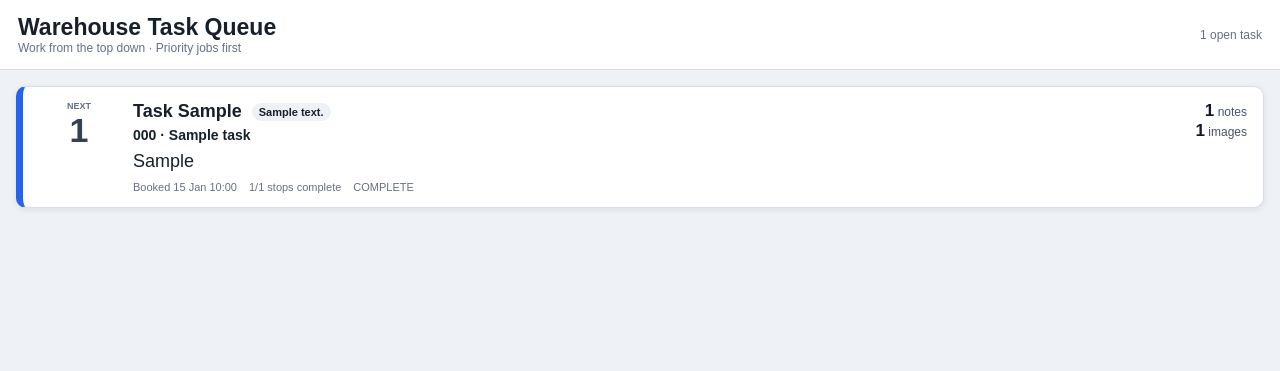
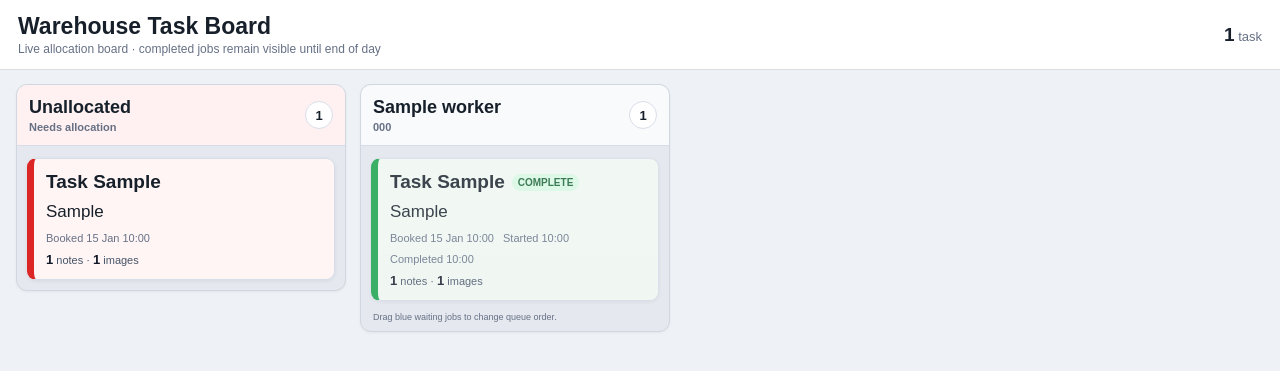
Before and after one commit to Manic8484/job-monitor, a Flask app: template templates/warehouse_tasks.html in a window 1280 px wide. Shown: the top 371 px of the page. Run offline with Flask 3, Linux system fonts and the light colour scheme; the template is opened without the code that fills it: most values are stand-ins (such as "Sample title", 1, 10 or a date in 2020); some libraries are stand-ins or nearby versions.

Commit message:
Add files via upload

```diff
--- a/templates/warehouse_tasks.html
+++ b/templates/warehouse_tasks.html
@@ -5,49 +5,100 @@
 <meta name="viewport" content="width=device-width,initial-scale=1">
 <title>Warehouse Tasks</title>
 <style>
-:root{--bg:#eef1f5;--ink:#17202a;--muted:#667085;--line:#d8dee8;--red:#dc2626;--amber:#f59e0b;--blue:#2563eb;--green:#16a34a}
-*{box-sizing:border-box}body{margin:0;font-family:Arial,sans-serif;background:var(--bg);color:var(--ink)}
-header{position:sticky;top:0;z-index:20;background:#fff;border-bottom:1px solid #ddd;padding:14px 18px;display:flex;justify-content:space-between;align-items:center}
-h1{margin:0;font-size:23px}.subhead{font-size:12px;color:var(--muted)}
-main{padding:16px;max-width:1500px;margin:auto}.stack{display:flex;flex-direction:column;gap:12px}
-.task{background:#fff;border:1px solid var(--line);border-radius:10px;box-shadow:0 2px 6px rgba(0,0,0,.08);padding:14px 16px;display:grid;grid-template-columns:80px 1fr auto;gap:14px;align-items:start;cursor:pointer}
-.task:hover{box-shadow:0 3px 10px rgba(0,0,0,.14)}.pos{font-size:34px;font-weight:800;text-align:center;color:#344054}.pos small{display:block;font-size:9px;text-transform:uppercase;color:var(--muted)}
-.task.priority{border-left:7px solid var(--red)}.task.normal{border-left:7px solid var(--blue)}
-.topline{display:flex;gap:10px;align-items:center;flex-wrap:wrap}.ref{font-size:18px;font-weight:800}.service{font-size:11px;font-weight:700;background:#eef2f6;border-radius:12px;padding:3px 7px}.who{font-size:14px;font-weight:700;margin-top:5px}.headline{font-size:18px;margin-top:8px}.meta{display:flex;gap:12px;flex-wrap:wrap;font-size:11px;color:var(--muted);margin-top:9px}.badge{font-size:10px;font-weight:800;padding:4px 7px;border-radius:12px;background:#f2f4f7}.badge.red{background:#fee2e2;color:#991b1b}.counts{text-align:right;white-space:nowrap;font-size:12px;color:#475467}.counts strong{font-size:17px;color:#111827}.empty{background:#fff;border:1px solid var(--line);border-radius:10px;padding:30px;text-align:center;color:var(--muted)}
+:root{
+  --bg:#eef1f5;--panel:#fff;--ink:#17202a;--muted:#667085;--line:#d8dee8;
+  --red:#dc2626;--red-bg:#fff5f5;--amber:#f59e0b;--amber-bg:#fffaf0;
+  --blue:#2563eb;--blue-bg:#f7faff;--green:#16a34a;--green-bg:#f3fbf5;
+}
+*{box-sizing:border-box}
+body{margin:0;font-family:Arial,sans-serif;background:var(--bg);color:var(--ink)}
+header{position:sticky;top:0;z-index:30;background:#fff;border-bottom:1px solid #ddd;padding:13px 18px;display:flex;justify-content:space-between;align-items:center;gap:16px}
+h1{margin:0;font-size:23px}.subhead{font-size:12px;color:var(--muted);margin-top:2px}.total{font-size:13px;color:var(--muted);white-space:nowrap}.total strong{font-size:19px;color:var(--ink)}
+main{padding:14px 16px 24px;overflow-x:auto}.board{display:flex;align-items:flex-start;gap:14px;min-width:max-content}
+.column{width:310px;background:#e5e9ef;border:1px solid #d1d7e0;border-radius:11px;overflow:hidden;box-shadow:0 1px 3px rgba(0,0,0,.05)}
+.column.unallocated{width:330px}.column-head{position:relative;z-index:10;background:#f8fafc;border-bottom:1px solid #d7dde6;padding:12px 12px;display:flex;justify-content:space-between;align-items:center;gap:8px}
+.column.unallocated .column-head{background:#fff1f2}.worker-name{font-size:18px;font-weight:800;overflow:hidden;text-overflow:ellipsis;white-space:nowrap}.worker-code{font-size:11px;color:var(--muted);font-weight:700;margin-top:3px}.count{min-width:28px;height:28px;border-radius:14px;background:#fff;border:1px solid #d8dee8;display:flex;align-items:center;justify-content:center;font-size:13px;font-weight:800}
+.pile{display:flex;flex-direction:column;gap:10px;padding:12px 10px 10px;min-height:70px}.empty{padding:18px 10px;text-align:center;color:var(--muted);font-size:13px}
+.task{background:#fff;border:1px solid var(--line);border-left:7px solid var(--blue);border-radius:9px;padding:12px 12px;box-shadow:0 1px 4px rgba(0,0,0,.07);cursor:pointer;position:relative}.task:hover{box-shadow:0 3px 9px rgba(0,0,0,.12)}
+.task.unallocated{border-left-color:var(--red);background:var(--red-bg)}.task.in-progress{border-left-color:var(--amber);background:var(--amber-bg)}.task.complete{border-left-color:var(--green);background:var(--green-bg);opacity:.82}.task.priority:not(.complete){box-shadow:inset 0 0 0 1px rgba(220,38,38,.18),0 1px 4px rgba(0,0,0,.07)}
+.task[draggable="true"]{cursor:grab}.task.dragging{opacity:.38;cursor:grabbing}.pile.drag-over{background:#dbeafe}
+.topline{display:flex;align-items:center;gap:7px;flex-wrap:wrap}.ref{font-size:19px;font-weight:800}.badge{font-size:10px;font-weight:800;border-radius:10px;padding:3px 6px;background:#eef2f6;color:#344054;text-transform:uppercase}.badge.priority{background:#fee2e2;color:#991b1b}.badge.status-in{background:#fef3c7;color:#92400e}.badge.status-done{background:#dcfce7;color:#166534}.badge.drag{background:#dbeafe;color:#1d4ed8}
+.headline{font-size:17px;line-height:1.32;margin-top:8px}.meta{display:flex;gap:9px;flex-wrap:wrap;font-size:11px;color:var(--muted);margin-top:9px}.counts{font-size:11px;color:#475467;margin-top:8px}.counts strong{font-size:13px;color:#111827}
+.reorder-note{font-size:9px;color:var(--muted);padding:0 12px 9px}.save-state{font-size:10px;margin-left:auto;color:var(--muted)}.save-state.error{color:#b42318;font-weight:700}.save-state.ok{color:#067647;font-weight:700}
 dialog{border:0;border-radius:12px;width:min(1000px,94vw);padding:0;box-shadow:0 20px 60px rgba(0,0,0,.28)}dialog::backdrop{background:rgba(15,23,42,.48)}.mh{padding:14px 16px;border-bottom:1px solid #e5e7eb;display:flex;justify-content:space-between;align-items:center}.mh strong{font-size:20px}.close{font-size:25px;border:0;background:none;cursor:pointer}.mb{padding:16px}.summary{background:#f8fafc;border:1px solid #e2e8f0;border-radius:9px;padding:12px;margin-bottom:14px}.summary .headline{margin-top:5px}.section{margin-top:18px}.section h3{margin:0 0 8px;font-size:14px}.note{border-left:4px solid #94a3b8;background:#f8fafc;padding:9px 11px;margin-bottom:8px;border-radius:4px}.notehead{font-size:10px;font-weight:800;color:#64748b;margin-bottom:5px}.note pre{font:inherit;white-space:pre-wrap;margin:0}.media{display:flex;gap:10px;overflow-x:auto;padding-bottom:7px}.media-item{min-width:145px;max-width:180px}.media-item img{width:145px;height:120px;object-fit:cover;border-radius:7px;border:1px solid #ddd;display:block}.filebox{width:145px;height:120px;border:1px solid #ddd;border-radius:7px;display:flex;align-items:center;justify-content:center;background:#f8fafc;font-size:12px;text-align:center;padding:8px}.media-cap{font-size:9px;margin-top:4px;color:#64748b;overflow-wrap:anywhere}.loading{color:var(--muted)}
-@media(max-width:700px){.task{grid-template-columns:52px 1fr}.counts{grid-column:2;text-align:left}.pos{font-size:26px}.headline{font-size:15px}}
+@media(max-width:700px){header{padding:11px 12px}.board{gap:10px}.column,.column.unallocated{width:286px}.headline{font-size:16px}.ref{font-size:18px}}
 </style>
 </head>
 <body>
-<header><div><h1>Warehouse Task Queue</h1><div class="subhead">Work from the top down · Priority jobs first</div></div><div class="subhead">{{ tasks|length }} open task{% if tasks|length != 1 %}s{% endif %}</div></header>
+<header>
+  <div><h1>Warehouse Task Board</h1><div class="subhead">Live allocation board · completed jobs remain visible until end of day</div></div>
+  <div class="total"><strong>{{ total_tasks }}</strong> task{% if total_tasks != 1 %}s{% endif %}</div>
+</header>
 <main>
-<div class="stack">
-{% for t in tasks %}
-<div class="task {% if t.priority_job %}priority{% else %}normal{% endif %}" onclick="openTask('{{ t.job_ref }}')">
-  <div class="pos"><small>Next</small>{{ loop.index }}</div>
-  <div>
-    <div class="topline"><span class="ref">Task {{ t.job_ref }}</span><span class="service">{{ t.vehicle_description or t.vehicle_code or 'Warehouse Task' }}</span>{% if t.priority_job %}<span class="badge red">PRIORITY</span>{% endif %}</div>
-    <div class="who">{% if t.allocation_name %}{{ t.allocation_code }} · {{ t.allocation_name }}{% else %}UNALLOCATED{% endif %}</div>
+<div class="board">
+  <section class="column unallocated">
+    <div class="column-head"><div><div class="worker-name">Unallocated</div><div class="worker-code">Needs allocation</div></div><div class="count">{{ unallocated|length }}</div></div>
+    <div class="pile">
+      {% for t in unallocated %}
+      <article class="task unallocated {% if t.priority_job %}priority{% endif %}" onclick="openTask('{{ t.job_ref }}')">
+        <div class="topline"><span class="ref">Task {{ t.job_ref }}</span>{% if t.priority_job %}<span class="badge priority">Priority</span>{% endif %}</div>
         <div class="headline">{{ t.despatch_instructions or 'No short instruction supplied' }}</div>
-    <div class="meta"><span>Booked {{ t.booked_at.strftime('%d %b %H:%M') if t.booked_at else '—' }}</span><span>{{ t.completed_stop_count }}/{{ t.stop_count }} stops complete</span><span>{{ t.task_status }}</span></div>
+        <div class="meta"><span>Booked {{ t.booked_at.strftime('%d %b %H:%M') if t.booked_at else '—' }}</span></div>
+        <div class="counts"><strong>{{ t.note_count }}</strong> notes · <strong>{{ t.image_count }}</strong> images{% if t.media_count != t.image_count %} · {{ t.media_count - t.image_count }} files{% endif %}</div>
+      </article>
+      {% else %}<div class="empty">No unallocated warehouse tasks.</div>{% endfor %}
     </div>
-  <div class="counts"><div><strong>{{ t.note_count }}</strong> notes</div><div><strong>{{ t.image_count }}</strong> images</div>{% if t.media_count != t.image_count %}<div>{{ t.media_count - t.image_count }} files</div>{% endif %}</div>
+  </section>
+
+  {% for worker in workers %}
+  <section class="column" data-allocation-code="{{ worker.code }}">
+    <div class="column-head">
+      <div><div class="worker-name">{{ worker.label }}</div><div class="worker-code">{{ worker.code }}</div></div>
+      <div class="count">{{ worker.tasks|length }}</div>
     </div>
-{% else %}
-<div class="empty">No open warehouse tasks.</div>
+    <div class="pile worker-pile" data-allocation-code="{{ worker.code }}">
+      {% for t in worker.tasks %}
+      {% set reorderable = (t.task_status == 'ALLOCATED') %}
+      <article class="task {% if t.task_status == 'IN_PROGRESS' %}in-progress{% elif t.task_status == 'COMPLETE' %}complete{% endif %} {% if t.priority_job %}priority{% endif %}"
+               data-job-ref="{{ t.job_ref }}" data-reorderable="{{ 1 if reorderable else 0 }}"
+               {% if reorderable %}draggable="true"{% endif %}
+               onclick="openTask('{{ t.job_ref }}')">
+        <div class="topline">
+          <span class="ref">Task {{ t.job_ref }}</span>
+          {% if t.priority_job %}<span class="badge priority">Priority</span>{% endif %}
+          {% if t.task_status == 'IN_PROGRESS' %}<span class="badge status-in">In progress</span>
+          {% elif t.task_status == 'COMPLETE' %}<span class="badge status-done">Complete</span>
+          {% elif reorderable %}<span class="badge drag">Queue {{ loop.index }}</span>{% endif %}
+        </div>
+        <div class="headline">{{ t.despatch_instructions or 'No short instruction supplied' }}</div>
+        <div class="meta">
+          <span>Booked {{ t.booked_at.strftime('%d %b %H:%M') if t.booked_at else '—' }}</span>
+          {% if t.started_at %}<span>Started {{ t.started_at.strftime('%H:%M') }}</span>{% endif %}
+          {% if t.completed_at %}<span>Completed {{ t.completed_at.strftime('%H:%M') }}</span>{% endif %}
+        </div>
+        <div class="counts"><strong>{{ t.note_count }}</strong> notes · <strong>{{ t.image_count }}</strong> images{% if t.media_count != t.image_count %} · {{ t.media_count - t.image_count }} files{% endif %}</div>
+      </article>
+      {% else %}<div class="empty">No warehouse tasks.</div>{% endfor %}
+    </div>
+    <div class="reorder-note">Drag blue waiting jobs to change queue order.<span class="save-state"></span></div>
+  </section>
   {% endfor %}
 </div>
 </main>
+
 <dialog id="taskDialog"><div class="mh"><strong id="modalTitle">Warehouse Task</strong><button class="close" onclick="taskDialog.close()">×</button></div><div class="mb" id="modalBody"><div class="loading">Loading…</div></div></dialog>
 <script>
 function fmtDate(v){if(!v)return '—';const d=new Date(v);return isNaN(d)?v:d.toLocaleString('en-GB',{hour12:false});}
 function esc(s){return String(s??'').replace(/[&<>"']/g,c=>({'&':'&amp;','<':'&lt;','>':'&gt;','"':'&quot;',"'":'&#39;'}[c]));}
+let suppressClick=false;
 async function openTask(ref){
+  if(suppressClick){suppressClick=false;return;}
   modalTitle.textContent='Task '+ref;modalBody.innerHTML='<div class="loading">Loading…</div>';taskDialog.showModal();
+  try{
     const r=await fetch('/api/warehouse-task/'+encodeURIComponent(ref));const d=await r.json();
     if(!r.ok||!d.ok){modalBody.textContent=d.error||'Could not load task';return;}
     const t=d.task;
-  let h='<div class="summary"><div><b>'+esc(t.allocation_name?((t.allocation_code||'')+' · '+t.allocation_name):'UNALLOCATED')+'</b></div><div class="headline">'+esc(t.despatch_instructions||'No short instruction supplied')+'</div><div class="meta"><span>'+esc(t.vehicle_description||t.vehicle_code||'')+'</span><span>'+esc(t.task_status)+'</span><span>Booked '+esc(fmtDate(t.booked_at))+'</span></div></div>';
+    let h='<div class="summary"><div><b>'+esc(t.allocation_name?((t.allocation_code||'')+' · '+t.allocation_name):'UNALLOCATED')+'</b></div><div class="headline">'+esc(t.despatch_instructions||'No short instruction supplied')+'</div><div class="meta"><span>'+esc(t.task_status)+'</span><span>Booked '+esc(fmtDate(t.booked_at))+'</span></div></div>';
     h+='<div class="section"><h3>Full notes ('+d.notes.length+')</h3>';
     if(!d.notes.length)h+='<div class="loading">No detailed notes received yet.</div>';
     for(const n of d.notes){h+='<div class="note"><div class="notehead">'+esc(n.source)+' · '+esc(n.sender||'')+' · '+esc(fmtDate(n.received_at||n.created_at))+'</div><pre>'+esc(n.note_text)+'</pre></div>';}
@@ -55,7 +106,46 @@ async function openTask(ref){
     if(!d.media.length)h+='<div class="loading">No media received yet.</div>';
     for(const m of d.media){const isImg=(m.content_type||'').startsWith('image/');h+='<div class="media-item"><a href="'+esc(m.url)+'" target="_blank">'+(isImg?'<img src="'+esc(m.url)+'" alt="'+esc(m.original_filename)+'">':'<div class="filebox">'+esc(m.original_filename)+'</div>')+'</a><div class="media-cap">'+esc(m.source)+' · '+esc(m.original_filename)+'</div></div>';}
     h+='</div></div>';modalBody.innerHTML=h;
+  }catch(e){modalBody.textContent='Could not load task';}
 }
-setTimeout(()=>location.reload(),120000);
+
+let dragged=null;
+document.querySelectorAll('.task[draggable="true"]').forEach(card=>{
+  card.addEventListener('dragstart',e=>{dragged=card;card.classList.add('dragging');e.dataTransfer.effectAllowed='move';e.dataTransfer.setData('text/plain',card.dataset.jobRef);});
+  card.addEventListener('dragend',()=>{card.classList.remove('dragging');document.querySelectorAll('.worker-pile').forEach(p=>p.classList.remove('drag-over'));dragged=null;suppressClick=true;setTimeout(()=>suppressClick=false,150);});
+});
+
+document.querySelectorAll('.worker-pile').forEach(pile=>{
+  pile.addEventListener('dragover',e=>{
+    if(!dragged||dragged.closest('.worker-pile')!==pile)return;
+    e.preventDefault();pile.classList.add('drag-over');
+    const cards=[...pile.querySelectorAll('.task[data-reorderable="1"]:not(.dragging)')];
+    const next=cards.find(c=>e.clientY < c.getBoundingClientRect().top+c.getBoundingClientRect().height/2);
+    if(next)pile.insertBefore(dragged,next);else pile.appendChild(dragged);
+  });
+  pile.addEventListener('dragleave',e=>{if(!pile.contains(e.relatedTarget))pile.classList.remove('drag-over');});
+  pile.addEventListener('drop',async e=>{
+    e.preventDefault();pile.classList.remove('drag-over');
+    if(!dragged||dragged.closest('.worker-pile')!==pile)return;
+    await saveOrder(pile);
+  });
+});
+
+async function saveOrder(pile){
+  const allocation_code=pile.dataset.allocationCode;
+  const job_refs=[...pile.querySelectorAll('.task[data-reorderable="1"]')].map(x=>x.dataset.jobRef);
+  const state=pile.closest('.column').querySelector('.save-state');
+  state.className='save-state';state.textContent='Saving…';
+  try{
+    const r=await fetch('/api/warehouse-task-queue/reorder',{method:'POST',headers:{'Content-Type':'application/json'},body:JSON.stringify({allocation_code,job_refs})});
+    const d=await r.json();
+    if(!r.ok||!d.ok)throw new Error(d.error||'Could not save order');
+    state.className='save-state ok';state.textContent='Saved';
+    setTimeout(()=>state.textContent='',1800);
+  }catch(err){state.className='save-state error';state.textContent=err.message||'Save failed';setTimeout(()=>location.reload(),1800);}
+}
+
+setTimeout(()=>location.reload(),60000);
 </script>
-</body></html>
+</body>
+</html>
```
Lines whose indentation alone changed are shown as unchanged.
